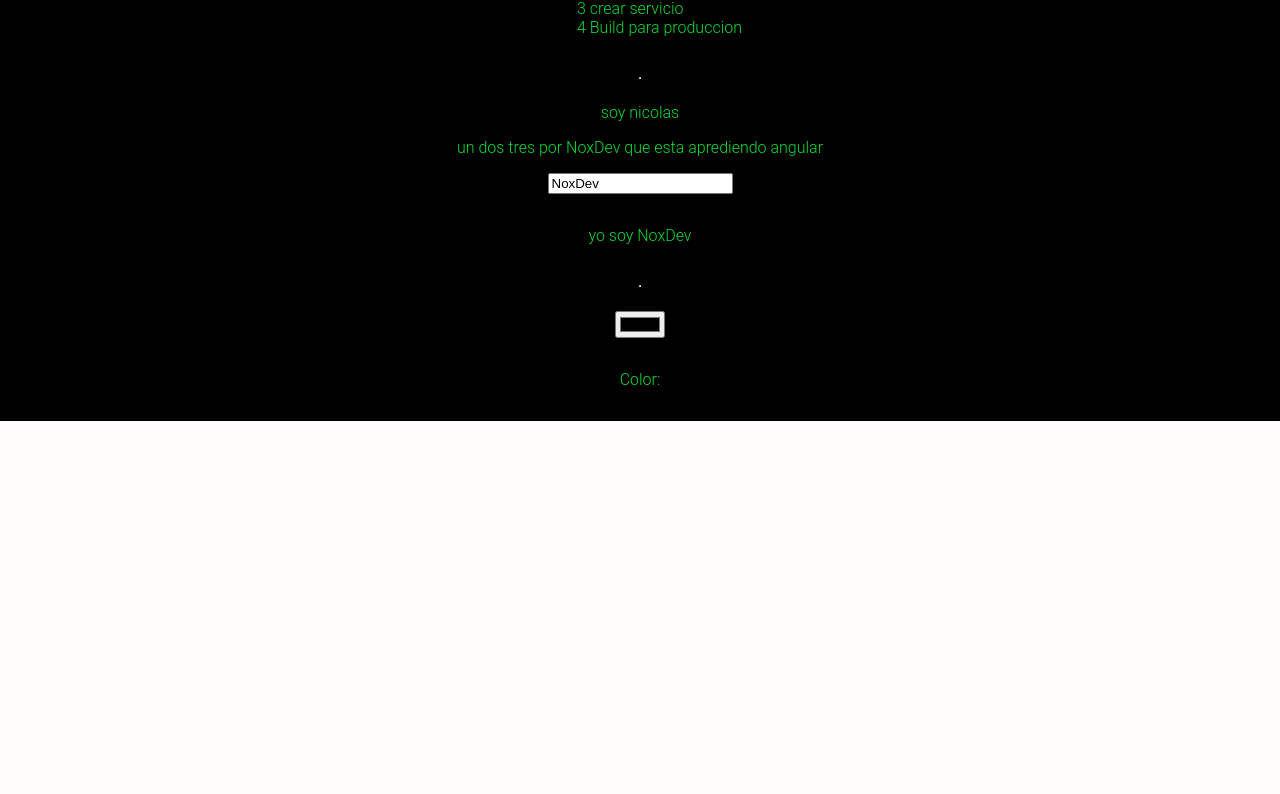
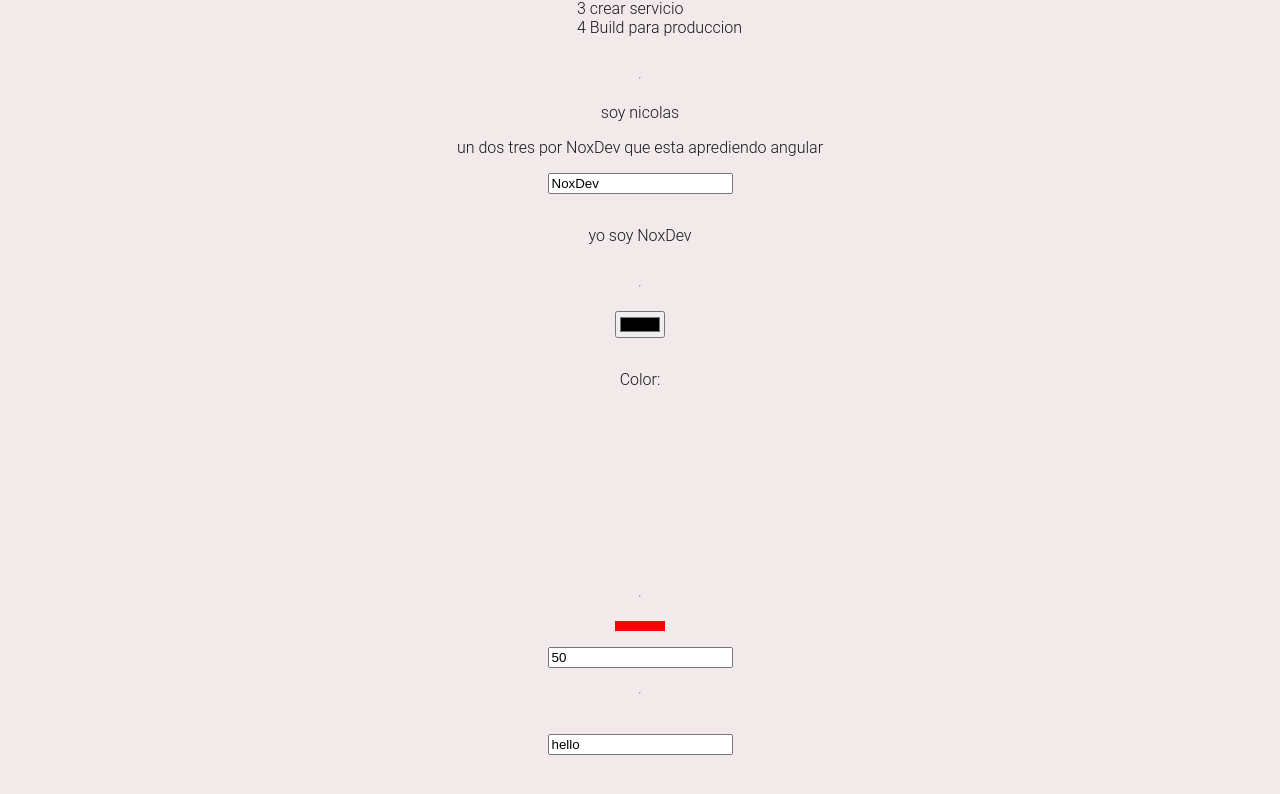
Before and after one commit to noxopio/angularTODO, an Angular app: page /labs in a window 1280 px wide. Shown: the part 1838-2632 px from the top of the page. Before the commit the page ends 2259 px from the top, so only its background shows below. Built offline with nearby package versions, Linux system fonts and the light colour scheme.

Commit message:
punto de control

```diff
--- a/src/app/models/task.model.ts
+++ b/src/app/models/task.model.ts
@@ -2,4 +2,5 @@ export  interface Task{
   id:number;
   title:string;
   completed:boolean;
+  editing?:boolean;
 }
--- a/src/app/pages/home/home.component.html
+++ b/src/app/pages/home/home.component.html
@@ -10,29 +10,30 @@
         type="text"
         [formControl]="newTaskCtrl"
       (keydown.enter)="changeHandler()"
-
-
-
       />
     </div>
   </header>
   <div class="container todoapp-wrapper">
     <!-- This section should be hidden by default and shown when there are todos      //(change)=" changeHandler($event)"-->
-<pre>
+<!-- <pre>
   <code>
     {{tasks()|json}}
-
   </code>
-</pre>
+</pre> -->
     <section class="main">
       <ul class="todo-list">
-        <li *ngFor="let task of tasks ();index as i">
+        <li
+        (dbclick)="upDateTaskEditMode(i)"
+         *ngFor="let task of tasks ();
+         index as i"
+         [class.editing]="task.editing"
+         [class.completed]="task.completed">
           <div class="view">
             <input class="toggle" type="checkbox" [checked]="task.completed"(change)="updateTask(i)" />
             <label>{{task.title}} </label>
             <button class="destroy"(click)="deleteTask(i)"></button>
           </div>
-          <input class="edit" value="Learn JavaScript" />
+          <input class="edit" [value]="task.title"/>
         </li>
         <!-- <li class="completed">
           <div class="view">
--- a/src/app/pages/home/home.component.ts
+++ b/src/app/pages/home/home.component.ts
@@ -77,4 +77,18 @@ export class HomeComponent {
       })
     })
   }
+
+  upDateTaskEditMode(index: number) {
+    this.tasks.update(prevState => {
+      return prevState.map((task, position) => {
+        if (position === index) {
+          return {
+            ...task,
+            editing: true
+          }
+        }
+        return task;
+      })
+    });
+  }
 }
--- a/src/app/pages/labs/labs.component.css
+++ b/src/app/pages/labs/labs.component.css
@@ -4,11 +4,27 @@
   justify-content: center;
   align-items: center;
   gap: 1rem;
-  color: rgb(12, 219, 53);
-  background-color: #000000;
+  color: rgb(22, 22, 22);
+  background-color: #f2eaea;
   text-decoration: none;
   padding: 1rem;
 }
 .container ul li {
   list-style: none;
 }
+
+.box{
+  height: 10px;
+  display: block;
+  background-color: red;
+}
+.message-error{
+background-color: red;
+color: white;
+opacity: 0;
+transition: all ease 400ms;
+}
+.message-error.show
+{
+opacity: 1;
+}
--- a/src/app/pages/labs/labs.component.html
+++ b/src/app/pages/labs/labs.component.html
@@ -55,13 +55,27 @@
     <p *ngSwitchCase="'Alejandra'">yo soy {{person().name}}</p>
     <p *ngSwitchCase="'Elena'">yo soy {{person().name}}</p>
     <p *ngSwitchCase="'Emely'">yo soy {{person().name}}</p>
-    <p *ngSwitchDefault>yo no me llamo  {{person().name}}</p>
+    <p *ngSwitchDefault>yo no me llamo {{person().name}}</p>
   </div>
-<hr>
-<input type="color" [formControl]="colorCtrl">
+  <hr>
+  <input type="color" [formControl]="colorCtrl">
 
-<p>Color:{{colorCtrl.value}} </p>
+  <p>Color:{{colorCtrl.value}} </p>
 
+  <svg>
+    <g>
+      <rect x="0" y="0" height="100" witdh="100" [attr.fil]="colorCtrl.value" />
+    </g>
+  </svg>
+  <hr>
+  <span class="box" [style.width.px]="widthCtrl.value"></span>
+  <input type="number" [formControl]="widthCtrl">
+  <hr>
+
+  <p>
+    <input type="text" [formControl]='nameCtrl'> <br />
+    <span class="message-error" [class.show]="nameCtrl.invalid && nameCtrl.touched">Nombre invalido</span>
+  </p>
 
 
 </article>
--- a/src/app/pages/labs/labs.component.ts
+++ b/src/app/pages/labs/labs.component.ts
@@ -1,10 +1,10 @@
 import { Component, signal } from '@angular/core';
 import { CommonModule } from '@angular/common';
-import {FormControl, ReactiveFormsModule } from '@angular/forms';
+import { FormControl, ReactiveFormsModule, Validators } from '@angular/forms';
 @Component({
   selector: 'app-labs',
   standalone: true,
-  imports: [CommonModule,ReactiveFormsModule],
+  imports: [CommonModule, ReactiveFormsModule],
   templateUrl: './labs.component.html',
   styleUrl: './labs.component.css'
 })
@@ -28,15 +28,25 @@ export class LabsComponent {
     age: 20,
     avatar: 'https://i.pinimg.com/564x/aa/0e/91/aa0e910abbea53d3b53af09d3976b34a.jpg',
   });
-colorCtrl=new FormControl ();
-constructor() {
-this.colorCtrl.valueChanges.subscribe(value=>{
-  console.log(value);
-})
+  colorCtrl = new FormControl();
+  widthCtrl = new FormControl(50, { nonNullable: true });
 
-}
+  nameCtrl = new FormControl('hello', {
+    nonNullable: true,
+    validators: [
+      Validators.required,
+      Validators.minLength(3)
+    ]
+  });
 
-clickHandler() {
+  constructor() {
+    this.colorCtrl.valueChanges.subscribe(value => {
+      console.log(value);
+    })
+
+  }
+
+  clickHandler() {
     alert(' hola')
   }
   changeHandler(event: Event) {
@@ -70,7 +80,7 @@ clickHandler() {
     this.person.update(prevState => {
       return {
         ...prevState,
-      name:newValue
+        name: newValue
       }
     });
   }
--- a/src/styles.css
+++ b/src/styles.css
@@ -23,7 +23,7 @@ button {
 
 body {
   font-family: "Roboto", sans-serif;
-  background: #fffcfc;
+  background: #d4c6c6;
   color: #000000;
   -webkit-font-smoothing: antialiased;
   -moz-osx-font-smoothing: grayscale;
```
